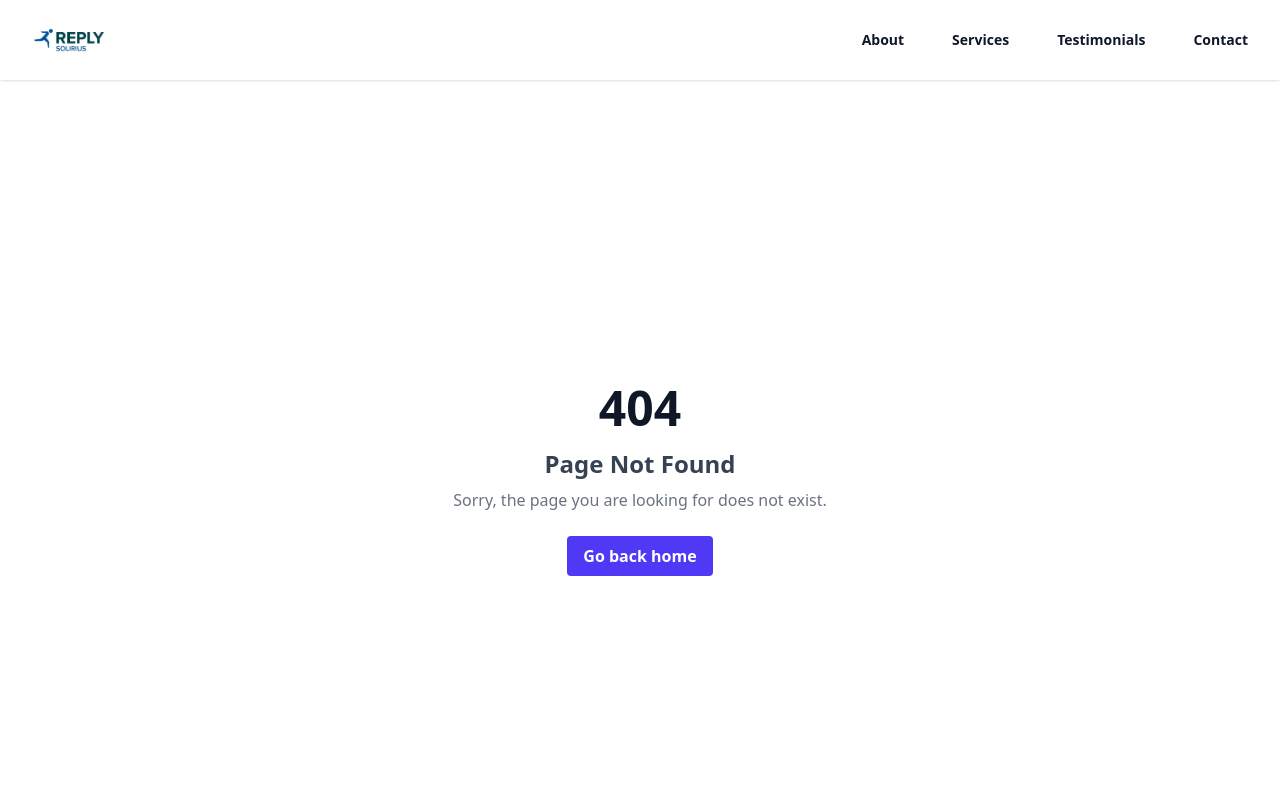
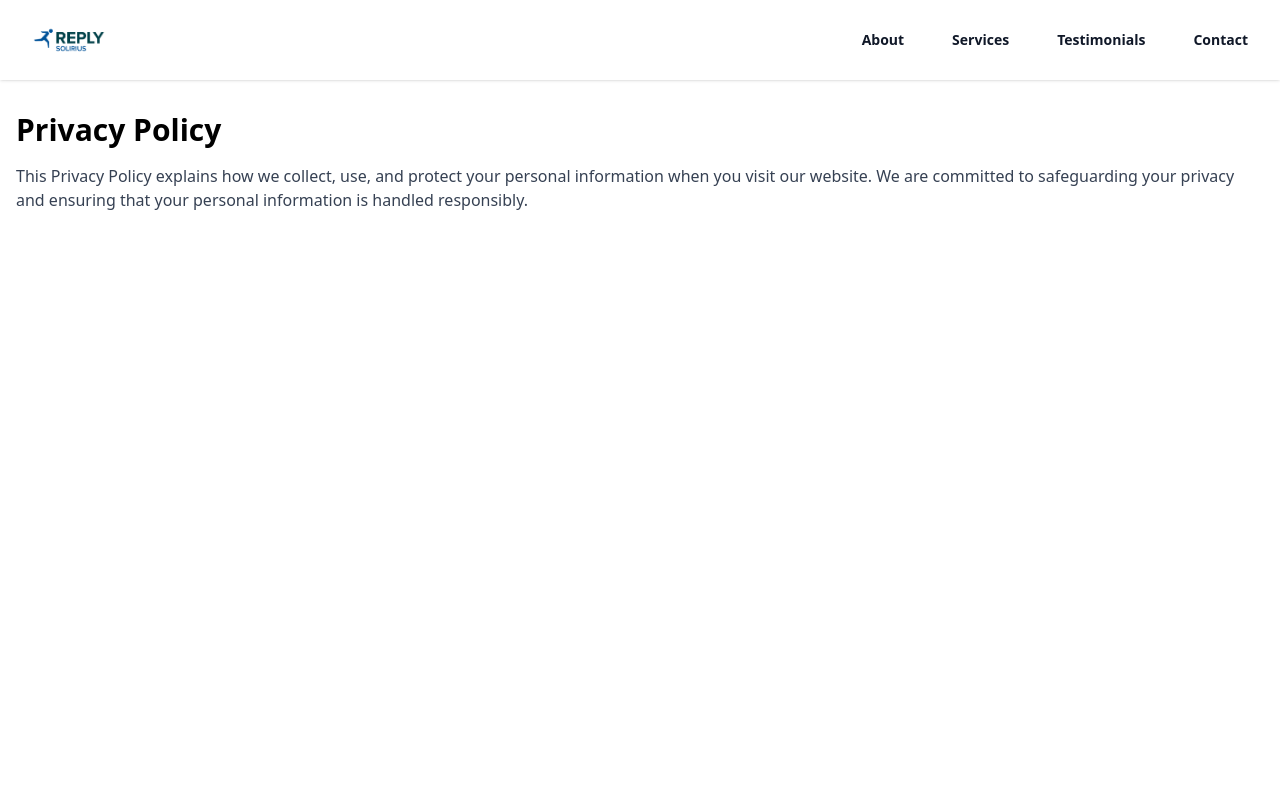
Before and after one commit to lambley/solirius-spa-poc, a Next.js app: page /privacy in a window 1280 px wide. Before the commit this address had no page. Shown: the top 800 px of the page. Built offline with nearby package versions, Linux system fonts and the light colour scheme.

Commit message:
Add Cookies, Privacy, and Terms pages with initial content

```diff
--- /dev/null
+++ b/app/cookies/page.tsx
@@ -0,0 +1,12 @@
+export default function Cookies() {
+  return (
+    <div className="container min-h-dvh h-min mx-auto px-4 py-8">
+      <h1 className="text-3xl font-bold mb-4">Cookie Policy</h1>
+      <p className="text-gray-700 mb-4">
+        Text about cookies and how they are used on the site. This section
+        should explain what cookies are, how they are used, and what types of
+        cookies are employed.
+      </p>
+    </div>
+  );
+}
--- /dev/null
+++ b/app/privacy/page.tsx
@@ -0,0 +1,13 @@
+export default function Privacy() {
+  return (
+    <div className="container min-h-dvh h-min mx-auto px-4 py-8">
+      <h1 className="text-3xl font-bold mb-4">Privacy Policy</h1>
+      <p className="text-gray-700 mb-4">
+        This Privacy Policy explains how we collect, use, and protect your
+        personal information when you visit our website. We are committed to
+        safeguarding your privacy and ensuring that your personal information is
+        handled responsibly.
+      </p>
+    </div>
+  );
+}
--- /dev/null
+++ b/app/terms/page.tsx
@@ -0,0 +1,12 @@
+export default function Terms() {
+  return (
+    <div className="container min-h-dvh h-min mx-auto px-4 py-8">
+      <h1 className="text-3xl font-bold mb-4">Terms and Conditions</h1>
+      <p className="text-gray-700 mb-4">
+        Text here about the terms and conditions of using the site. This section
+        should outline the rules and guidelines for using the website, including
+        user responsibilities, acceptable use, and any legal disclaimers.
+      </p>
+    </div>
+  );
+}
```
